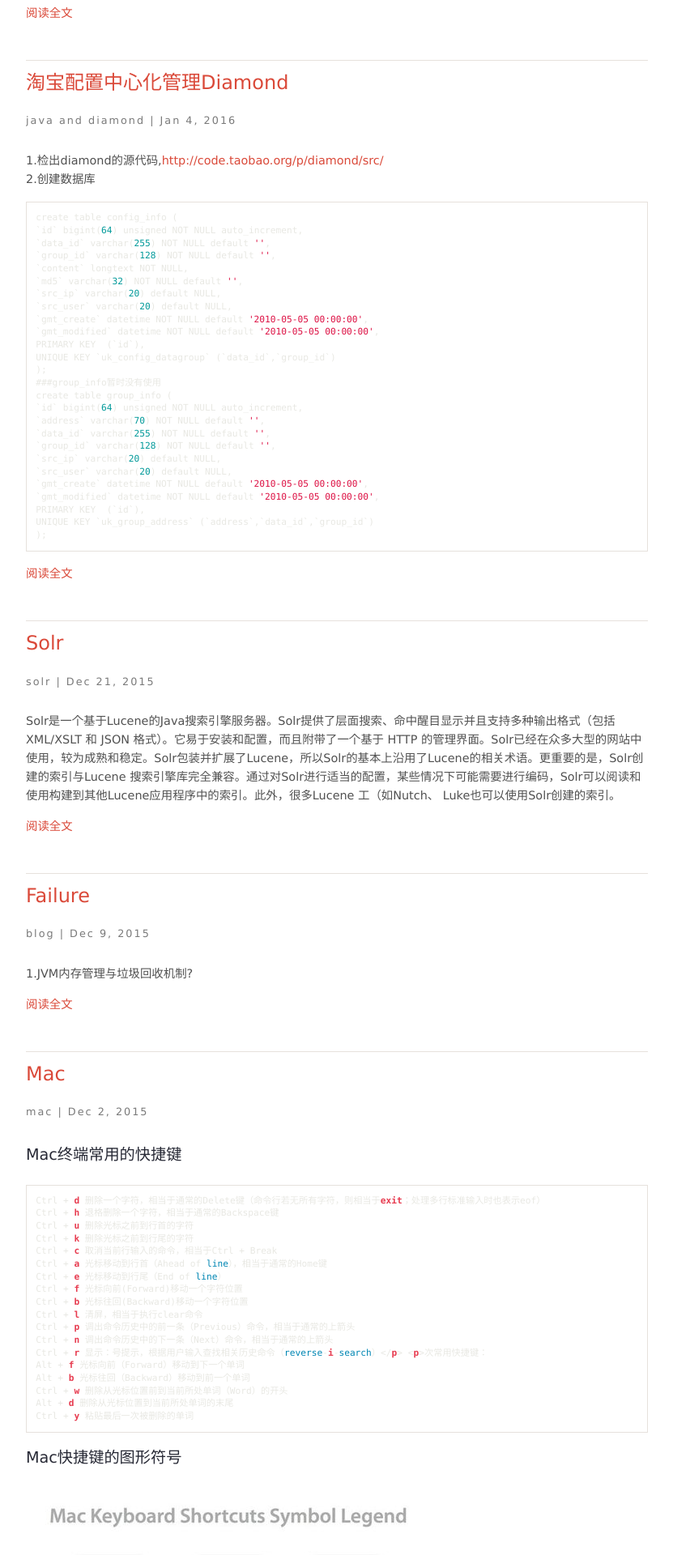
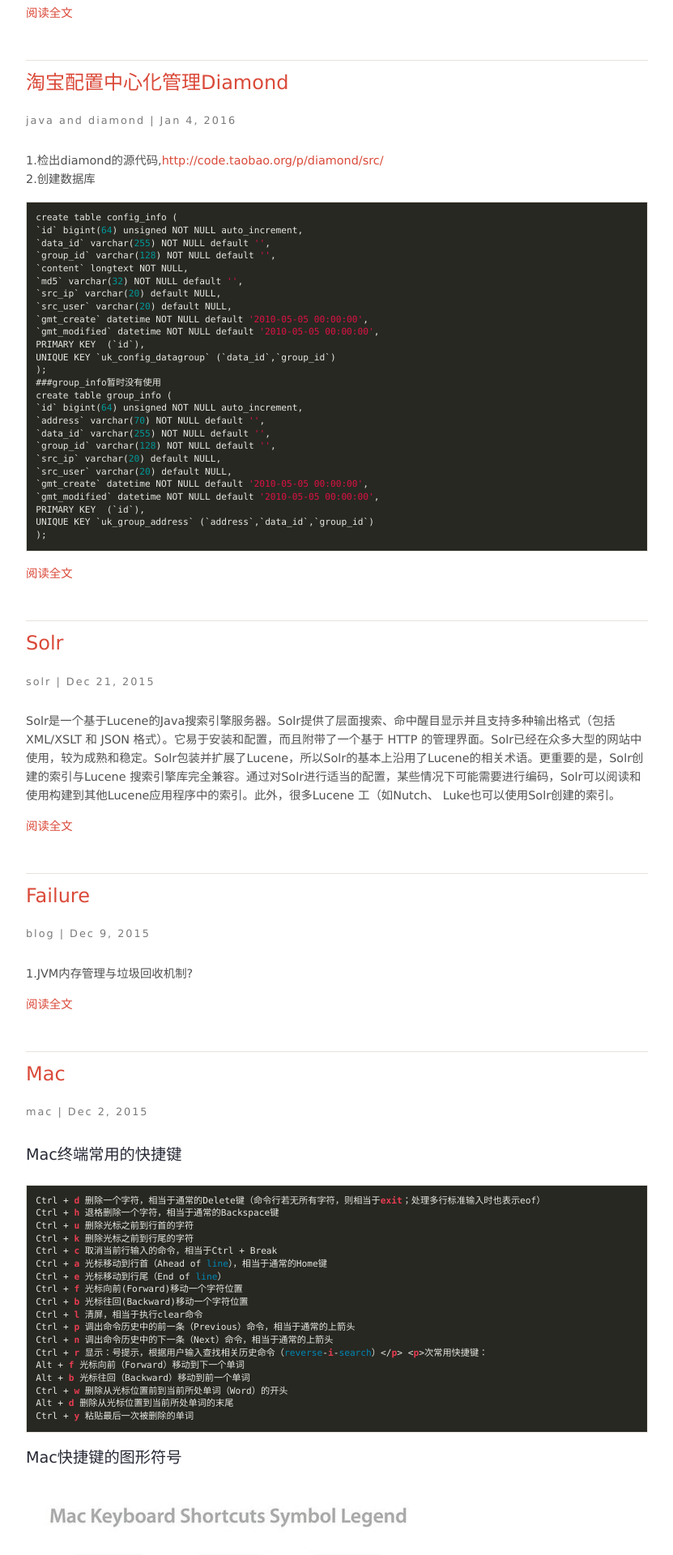
Before and after one commit to junhc/junhc.github.io, a Jekyll site: the page built from index.html, in a window 1280 px wide. Shown: the part 866-2786 px from the top of the page at 81% size, without its empty margins (224-1055 px from the left). Built offline with Jekyll 4.4.1, drawn with Linux system fonts in a browser that asks for light colours; Markdown is read by kramdown in place of the engine named in the settings; comment, search, counter and statistics services are not loaded.

Commit message:
Update _syntax.scss

```diff
--- a/assets/css/_sass/partials/_syntax.scss
+++ b/assets/css/_sass/partials/_syntax.scss
@@ -1,4 +1,4 @@
-.highlight  { background: #ffffff; }
+.highlight  { /* background: #ffffff; */ }
 .highlight .c { color: #999988; font-style: italic } /* Comment */
 .highlight .err { color: #a61717; background-color: #e3d2d2 } /* Error */
 .highlight .k { color: #e73c50; font-weight: bold } /* Keyword */
```
